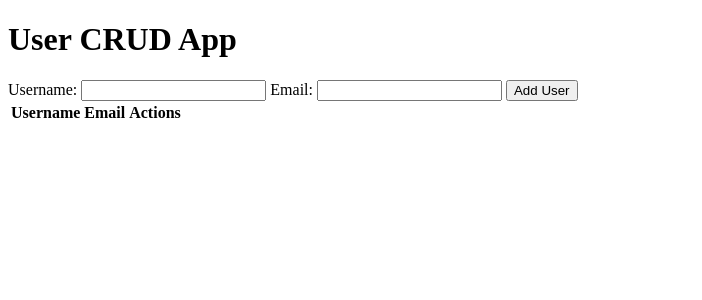
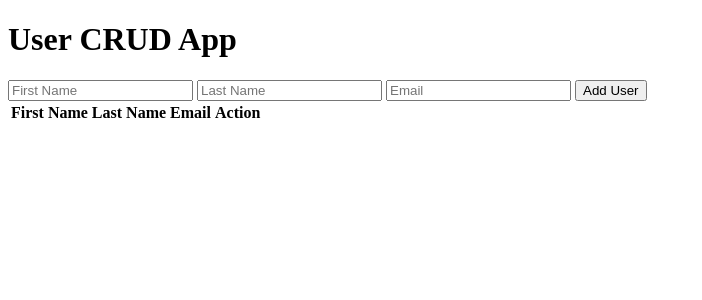
Before and after one commit to Acard1990/pythonIntro, a Flask app: template templates/index.html in a window 1280 px wide. Shown: the top 300 px of the page, without its empty margins (0-702 px from the left). Run offline with Flask 3, Linux system fonts and the light colour scheme; the template is opened without the code that fills it, so the values that code supplies are empty.

Commit message:
making this match the other project in java

```diff
--- a/app.py
+++ b/app.py
@@ -7,32 +7,36 @@ db = SQLAlchemy(app)
 
 class User(db.Model):
     id = db.Column(db.Integer, primary_key=True)
-    username = db.Column(db.String(80), unique=True, nullable=False)
+    first_name = db.Column(db.String(80), nullable=False)
+    last_name = db.Column(db.String(80), nullable=False)
     email = db.Column(db.String(120), unique=True, nullable=False)
 
-@app.route('/')
+
+@app.route('/appUsers')
 def index():
     users = User.query.all()
     return render_template('index.html', users=users)
 
-@app.route('/add_user', methods=['POST'])
+@app.route('/appUsers', methods=['POST'])
 def add_user():
-    username = request.form['username']
+    first_name = request.form['first_name']
+    last_name = request.form['last_name']
     email = request.form['email']
-    user = User(username=username, email=email)
+    user = User(first_name=first_name, last_name=last_name, email=email)
     db.session.add(user)
     db.session.commit()
     return redirect(url_for('index'))
 
-@app.route('/update_user/<int:id>', methods=['POST'])
+@app.route('/appUsers/update/<int:id>', methods=['POST'])
 def update_user(id):
     user = User.query.get(id)
-    user.username = request.form['username']
+    user.first_name = request.form['first_name']
+    user.last_name = request.form['last_name']
     user.email = request.form['email']
     db.session.commit()
     return redirect(url_for('index'))
 
-@app.route('/delete_user/<int:id>')
+@app.route('/appUsers/delete/<int:id>')
 def delete_user(id):
     user = User.query.get(id)
     db.session.delete(user)
--- a/templates/index.html
+++ b/templates/index.html
@@ -5,22 +5,23 @@
 </head>
 <body>
     <h1>User CRUD App</h1>
-    <form method="POST" action="/add_user">
-        <label for="username">Username:</label>
-        <input type="text" name="username" required>
-        <label for="email">Email:</label>
-        <input type="email" name="email" required>
+    <form method="POST" action="/appUsers">
+        <input type="text" name="first_name" placeholder="First Name" required>
+        <input type="text" name="last_name" placeholder="Last Name" required>
+        <input type="email" name="email" placeholder="Email" required>
         <button type="submit">Add User</button>
     </form>
     <table>
         <tr>
-            <th>Username</th>
+            <th>First Name</th>
+            <th>Last Name</th>
             <th>Email</th>
-            <th>Actions</th>
+            <th>Action</th>
         </tr>
         {% for user in users %}
         <tr>
-            <td>{{ user.username }}</td>
+            <td>{{ user.first_name }}</td>
+            <td>{{ user.last_name }}</td>
             <td>{{ user.email }}</td>
             <td>
                 <form method="POST" action="/update_user/{{ user.id }}">
```
Also changed, not shown: tests/test_app.py (+20 -17 lines).
